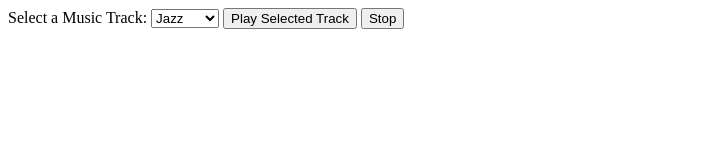
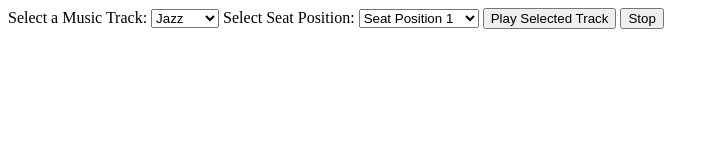
Before and after one commit to rossdhammond/rossdhammond.github.io, a plain HTML site: page index.html in a window 1280 px wide. Shown: the whole page, without its empty margins (0-718 px from the left). Drawn offline with Linux system fonts and the light colour scheme.

Commit message:
Update index.html

```diff
--- a/index.html
+++ b/index.html
@@ -10,6 +10,21 @@
     <option value="pop">Pop</option>
     <option value="musical">Musical</option>
   </select>
+
+  <label for="seat-select">Select Seat Position:</label>
+  <select id="seat-select" onchange="selectSeatPosition()">
+    <option value="1">Seat Position 1</option>
+    <option value="2">Seat Position 2</option>
+    <option value="3">Seat Position 3</option>
+    <option value="4">Seat Position 4</option>
+    <option value="5">Seat Position 5</option>
+    <option value="6">Seat Position 6</option>
+    <option value="7">Seat Position 7</option>
+    <option value="8">Seat Position 8</option>
+    <option value="9">Seat Position 9</option>
+    <option value="10">Seat Position 10</option>
+  </select>
+
   <button onclick="playAudio()">Play Selected Track</button>
   <button onclick="stopAudio()">Stop</button>
 
@@ -17,6 +32,7 @@
     let audioContext;
     let audioElement;
     let sourceNode;
+    let convolvers = [];
 
     function playAudio() {
       // Create an audio context if it doesn't exist
@@ -27,11 +43,19 @@
       // Stop any previously playing audio
       stopAudio();
 
-      // Create a convolver node
+      // Create a convolver node for each seat position if they don't exist
+      if (convolvers.length === 0) {
+        for (let i = 0; i < 10; i++) {
           const convolver = audioContext.createConvolver();
+          convolvers.push(convolver);
+        }
+      }
 
-      // Load the impulse response audio file
-      const impulseResponseURL = 'impulse-response1.wav';
+      // Load the impulse response audio files for each convolver node
+      for (let i = 0; i < convolvers.length; i++) {
+        const convolver = convolvers[i];
+        const impulseResponseURL = `path/to/impulse-response${i + 1}.wav`;
+
         const impulseResponseRequest = new XMLHttpRequest();
         impulseResponseRequest.open('GET', impulseResponseURL, true);
         impulseResponseRequest.responseType = 'arraybuffer';
@@ -45,6 +69,7 @@
         };
 
         impulseResponseRequest.send();
+      }
 
       // Create a new audio element
       audioElement = document.createElement('audio');
@@ -65,14 +90,30 @@
       // Create an audio source from the audio element
       sourceNode = audioContext.createMediaElementSource(audioElement);
 
-      // Connect the audio source to the convolver node
-      sourceNode.connect(convolver);
-
-      // Connect the convolver node to the audio context's destination (speakers)
-      convolver.connect(audioContext.destination);
+      // Connect the audio source to the audio context's destination (initially without convolver)
+      sourceNode.connect(audioContext.destination);
 
       // Play the audio
       audioElement.play();
+    }
+
+    function selectSeatPosition() {
+      // Get the selected seat position from the dropdown menu
+      const seatSelect = document.getElementById('seat-select');
+      const selectedSeat = parseInt(seatSelect.value, 10);
+
+      // Disconnect all convolvers from the audio context's destination
+      convolvers.forEach(function(convolver) {
+        convolver.disconnect(audioContext.destination);
+      });
+
+      // Connect the selected convolver to the audio context's destination
+      if (selectedSeat > 0 && selectedSeat <= convolvers.length) {
+        const convolver = convolvers[selectedSeat - 1];
+        sourceNode.disconnect();
+        sourceNode.connect(convolver);
+        convolver.connect(audioContext.destination);
+      }
     }
 
     function stopAudio() {
```
Lines whose indentation alone changed are shown as unchanged.
